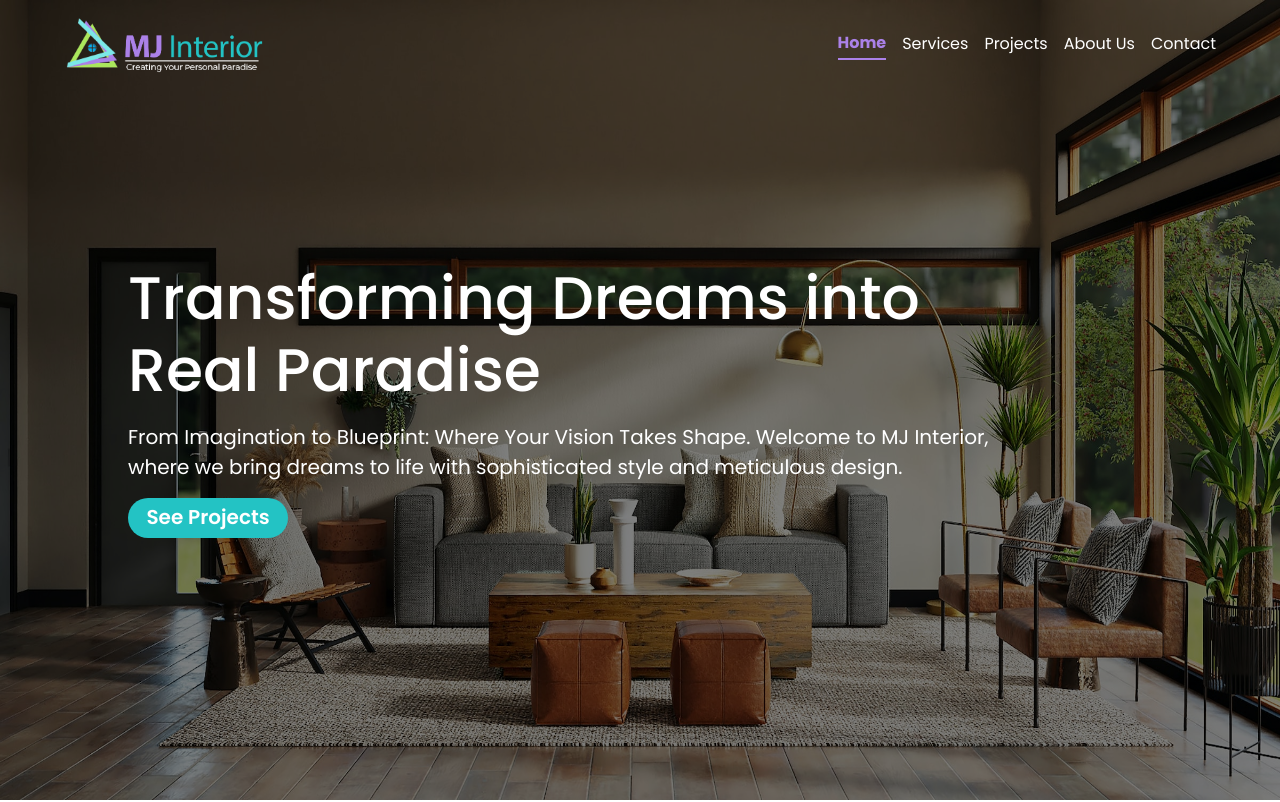
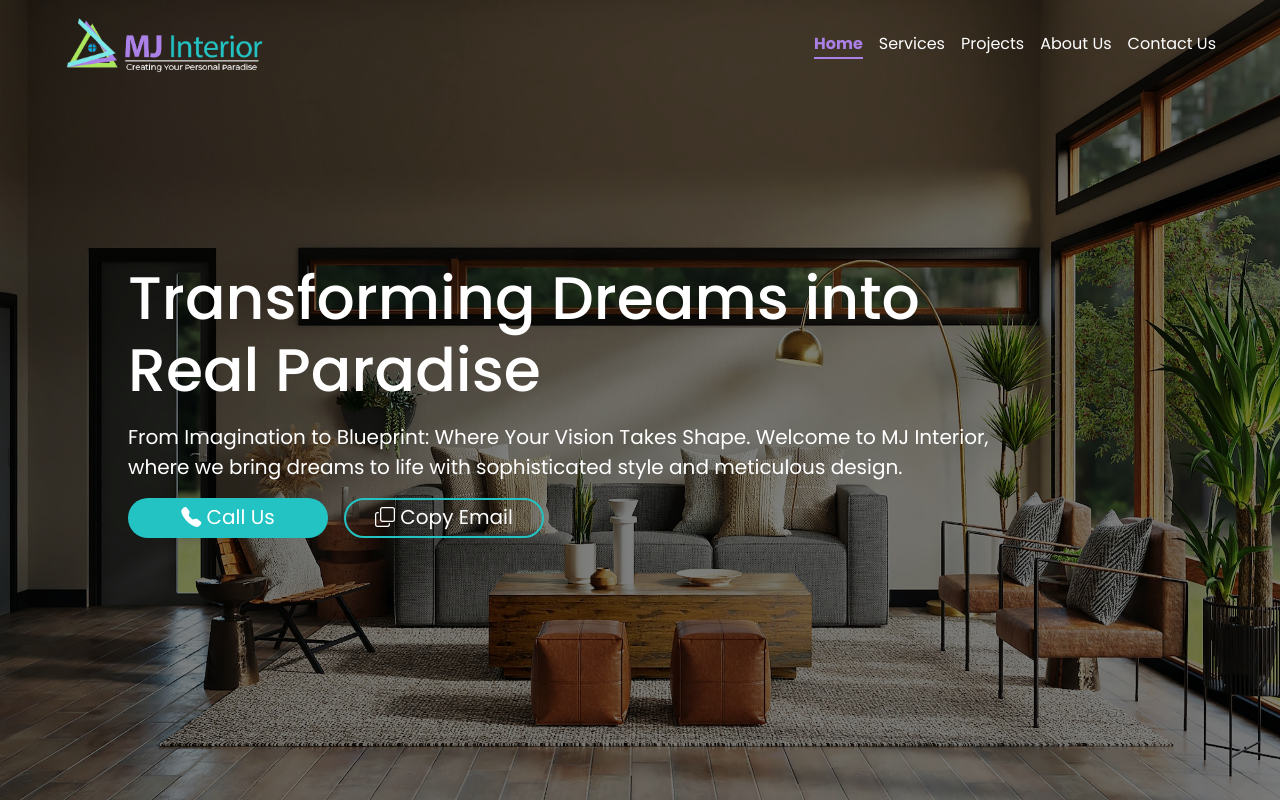
Before and after one commit to Mukesh-Sharma400/mj-interior, a Next.js app: page / in a window 1280 px wide. Shown: the top 802 px of the page. Built offline with nearby package versions, Linux system fonts and the light colour scheme.

Commit message:
Quality Improvement

```diff
--- a/src/app/components/Footer.js
+++ b/src/app/components/Footer.js
@@ -22,41 +22,41 @@ export const Footer = () => {
             <Page href="/services">Services</Page>
             <Page href="/projects">Projects</Page>
             <Page href="/aboutus">About Us</Page>
-            <Page href="/contact">Contact</Page>
+            <Page href="/contactus">Contact Us</Page>
           </PagesWrapper>
         </Column2>
         <Column3>
           <SectionHeading>Services</SectionHeading>
           <ServicesWrapper>
             <Service>
-              <i className="bi bi-check-circle-fill"></i>Interior Designing
+              <i class="bi bi-check2-circle"></i> Interior Designing
             </Service>
             <Service>
-              <i className="bi bi-check-circle-fill"></i>Civil Work
+              <i class="bi bi-check2-circle"></i> Civil Work
             </Service>
             <Service>
-              <i className="bi bi-check-circle-fill"></i>Tiling And Flooring
+              <i class="bi bi-check2-circle"></i> Tiling And Flooring
             </Service>
             <Service>
-              <i className="bi bi-check-circle-fill"></i>Electrical Work
+              <i class="bi bi-check2-circle"></i> Electrical Work
             </Service>
             <Service>
-              <i className="bi bi-check-circle-fill"></i>Fabrication Work
+              <i class="bi bi-check2-circle"></i> Fabrication Work
             </Service>
             <Service>
-              <i className="bi bi-check-circle-fill"></i>Painting Work
+              <i class="bi bi-check2-circle"></i> Painting Work
             </Service>
             <Service>
-              <i className="bi bi-check-circle-fill"></i>POP Work
+              <i class="bi bi-check2-circle"></i> POP Work
             </Service>
             <Service>
-              <i className="bi bi-check-circle-fill"></i>Carpenter Work
+              <i class="bi bi-check2-circle"></i> Carpenter Work
             </Service>
             <Service>
-              <i className="bi bi-check-circle-fill"></i>Modular Kitchen
+              <i class="bi bi-check2-circle"></i> Modular Kitchen
             </Service>
             <Service>
-              <i className="bi bi-check-circle-fill"></i>Turnkey Contractor
+              <i class="bi bi-check2-circle"></i> Turnkey Contractor
             </Service>
           </ServicesWrapper>
         </Column3>
@@ -177,6 +177,7 @@ const PagesWrapper = styled.div`
 `;
 
 const Page = styled(Link)`
+  position: relative;
   width: 100%;
   font-size: 15px;
   display: flex;
@@ -185,9 +186,26 @@ const Page = styled(Link)`
   color: lightgrey;
   text-decoration: none;
   transition: all 0.5s ease-in-out;
+  border-bottom: 1px solid transparent;
 
   &:hover {
     color: #23c3c4;
+  }
+
+  &::before {
+    content: "";
+    position: absolute;
+    bottom: 0;
+    left: 0;
+    height: 1px;
+    background-color: transparent;
+    width: 0;
+    transition: width 0.3s ease-in-out, background-color 0.3s ease-in-out;
+  }
+
+  &:hover::before {
+    width: 100%;
+    background-color: #23c3c4;
   }
 
   @media (max-width: 768px) {
--- a/src/app/components/Header.js
+++ b/src/app/components/Header.js
@@ -64,12 +64,12 @@ export const Header = () => {
             About Us
           </Route>
           <Route
-            className={pathname === "/contact" && "active"}
-            href="/contact"
+            className={pathname === "/contactus" && "active"}
+            href="/contactus"
             scrolled={scrolled}
             pathname={pathname}
           >
-            Contact
+            Contact Us
           </Route>
         </RoutesWrapper>
         <Button onClick={handleSideMenu} sideMenuOpened={sideMenuOpened}>
@@ -129,6 +129,7 @@ const RoutesWrapper = styled.div`
 `;
 
 const Route = styled(Link)`
+  position: relative;
   font-size: 16px;
   color: ${(props) =>
     props.scrolled || props.pathname !== "/" ? "black" : "white"};
@@ -136,18 +137,33 @@ const Route = styled(Link)`
   transition: all 0.5s ease-in-out;
   padding-bottom: 3px;
 
+  &:hover {
+    color: #23c3c4;
+  }
+
+  &::before {
+    content: "";
+    position: absolute;
+    bottom: 0;
+    left: 0;
+    height: 2px;
+    background-color: ${(props) =>
+      props.className === "active" ? "#ab81e8" : "#23c3c4"};
+    width: 0;
+    transition: width 0.3s ease-in-out, background-color 0.3s ease-in-out;
+  }
+
+  &:hover::before {
+    width: 100%;
+  }
+
   &.active {
     color: #ab81e8;
     font-weight: bold;
-    border-bottom: 2px solid #ab81e8;
-
-    &:hover {
-      color: #ab81e8;
+    &::before {
+      width: 100%;
+      background-color: #ab81e8;
     }
-  }
-
-  &:hover {
-    color: #23c3c4;
   }
 `;
 
--- a/src/app/components/SideMenu.js
+++ b/src/app/components/SideMenu.js
@@ -52,8 +52,11 @@ export const SideMenu = ({ sideMenuOpened, setSideMenuOpened }) => {
         <Route className={pathname === "/aboutus" && "active"} href="/aboutus">
           About Us
         </Route>
-        <Route className={pathname === "/contact" && "active"} href="/contact">
-          Contact
+        <Route
+          className={pathname === "/contact" && "active"}
+          href="/contactus"
+        >
+          Contact Us
         </Route>
       </RoutesWrapper>
     </DisplayWrapper>
--- /dev/null
+++ b/src/app/components/Toast.js
@@ -0,0 +1,22 @@
+import styled from "styled-components";
+
+export const Toast = ({ message, color }) => {
+  return <DisplayWrapper color={color}>{message}</DisplayWrapper>;
+};
+
+const DisplayWrapper = styled.div`
+  width: 400px;
+  height: 50px;
+  border-radius: 10px;
+  font-size: 16px;
+  display: flex;
+  align-items: center;
+  justify-content: center;
+  color: ${(props) => props.color};
+  background: rgba(225, 225, 225, 0.3);
+  box-shadow: 0 4px 15px rgba(225, 225, 225, 0.3);
+  backdrop-filter: blur(10.1px);
+  -webkit-backdrop-filter: blur(10.1px);
+  border: 1px solid rgba(225, 225, 225, 1);
+  transition: all 0.5s ease-in-out;
+`;
--- a/src/app/sections/Hero.js
+++ b/src/app/sections/Hero.js
@@ -1,10 +1,42 @@
 import Image from "next/image";
+import copy from "clipboard-copy";
 import styled from "styled-components";
+import { useRef, useState } from "react";
+import { Toast } from "../components/Toast";
 import backgroundImage from "../../../public/assets/hero-background.jpg";
 
 export const Hero = () => {
+  const timeoutRef = useRef(null);
+  const phoneNumber = "+918097775115";
+  const emailAddress = "mjinterior@gmail.com";
+  const [toast, setToast] = useState({ visible: false, message: "" });
+
+  const showToastMethod = (message) => {
+    setToast({ visible: true, message });
+    if (timeoutRef.current) {
+      clearTimeout(timeoutRef.current);
+    }
+    timeoutRef.current = setTimeout(() => {
+      setToast({ visible: false, message: "" });
+    }, 3000);
+  };
+
+  const handleOpenDialer = () => {
+    const telUrl = `tel:${phoneNumber}`;
+    window.location.href = telUrl;
+  };
+
+  const handleCopyEmail = () => {
+    const emailToCopy = `${emailAddress}`;
+    copy(emailToCopy);
+    showToastMethod("Email copied to clipboard");
+  };
+
   return (
     <DisplayWrapper>
+      <ToastWrapper showToast={toast.visible}>
+        <Toast message={toast.message} color={"white"} />
+      </ToastWrapper>
       <BackgroundImageWrapper>
         <BackgroundImage src={backgroundImage} alt="Background Image" />
         <Overlay />
@@ -16,10 +48,20 @@ export const Hero = () => {
           to MJ Interior, where we bring dreams to life with sophisticated style
           and meticulous design.
         </Description>
-        <Button>
-          <span className="transition"></span>
-          <span className="label">See Projects</span>
-        </Button>
+        <ButtonsWrapper>
+          <PrimaryButton onClick={handleOpenDialer}>
+            <span className="transition"></span>
+            <span className="label">
+              <i class="bi bi-telephone-fill"></i> Call Us
+            </span>
+          </PrimaryButton>
+          <SecondaryButton onClick={handleCopyEmail}>
+            <span className="transition"></span>
+            <span className="label">
+              <i class="bi bi-copy"></i> Copy Email
+            </span>
+          </SecondaryButton>
+        </ButtonsWrapper>
       </ContentWrapper>
     </DisplayWrapper>
   );
@@ -29,6 +71,15 @@ const DisplayWrapper = styled.div`
   width: 100%;
   height: 100vh;
   position: relative;
+  transition: all 0.5s ease-in-out;
+`;
+
+const ToastWrapper = styled.div`
+  position: fixed;
+  top: ${(props) => (props.showToast ? "10%" : "-20%")};
+  left: 50%;
+  transform: translateX(-50%);
+  z-index: 2;
   transition: all 0.5s ease-in-out;
 `;
 
@@ -114,11 +165,16 @@ const Description = styled.p`
   }
 `;
 
-const Button = styled.button`
-  width: 160px;
+const ButtonsWrapper = styled.div`
+  display: flex;
+  align-items: center;
+  gap: 1rem;
+`;
+
+const PrimaryButton = styled.button`
+  width: 200px;
   height: 40px;
   font-size: 20px;
-  font-weight: 600;
   color: white;
   background-color: #23c3c4;
   border-radius: 40px;
@@ -160,3 +216,54 @@ const Button = styled.button`
     font-size: 15px;
   }
 `;
+
+const SecondaryButton = styled.button`
+  width: 200px;
+  height: 40px;
+  font-size: 20px;
+  color: white;
+  background-color: transparent;
+  border: 2px solid #23c3c4 !important;
+  border-radius: 40px;
+  position: relative;
+  overflow: hidden;
+  transition: all 0.5s ease-in-out;
+
+  .transition {
+    transition-timing-function: cubic-bezier(0, 0, 0.2, 1);
+    transition-duration: 500ms;
+    background-color: #ab81e8;
+    border-radius: 9999px;
+    width: 0;
+    height: 0;
+    position: absolute;
+    left: 50%;
+    top: 50%;
+    transform: translate(-50%, -50%);
+  }
+
+  .label {
+    position: relative;
+    top: -1px;
+  }
+
+  &:hover {
+    border: 2px solid #ab81e8 !important;
+  }
+
+  &:hover .transition {
+    width: 14em;
+    height: 14em;
+  }
+
+  @media (max-width: 1024px) {
+    width: 140px;
+    height: 35px;
+    font-size: 18px;
+  }
+  @media (max-width: 426px) {
+    width: 130px;
+    height: 30px;
+    font-size: 15px;
+  }
+`;
```
Also changed, not shown: src/app/(root)/contactus/page.js (renamed from src/app/(root)/contact/page.js, +74 -8 lines).
